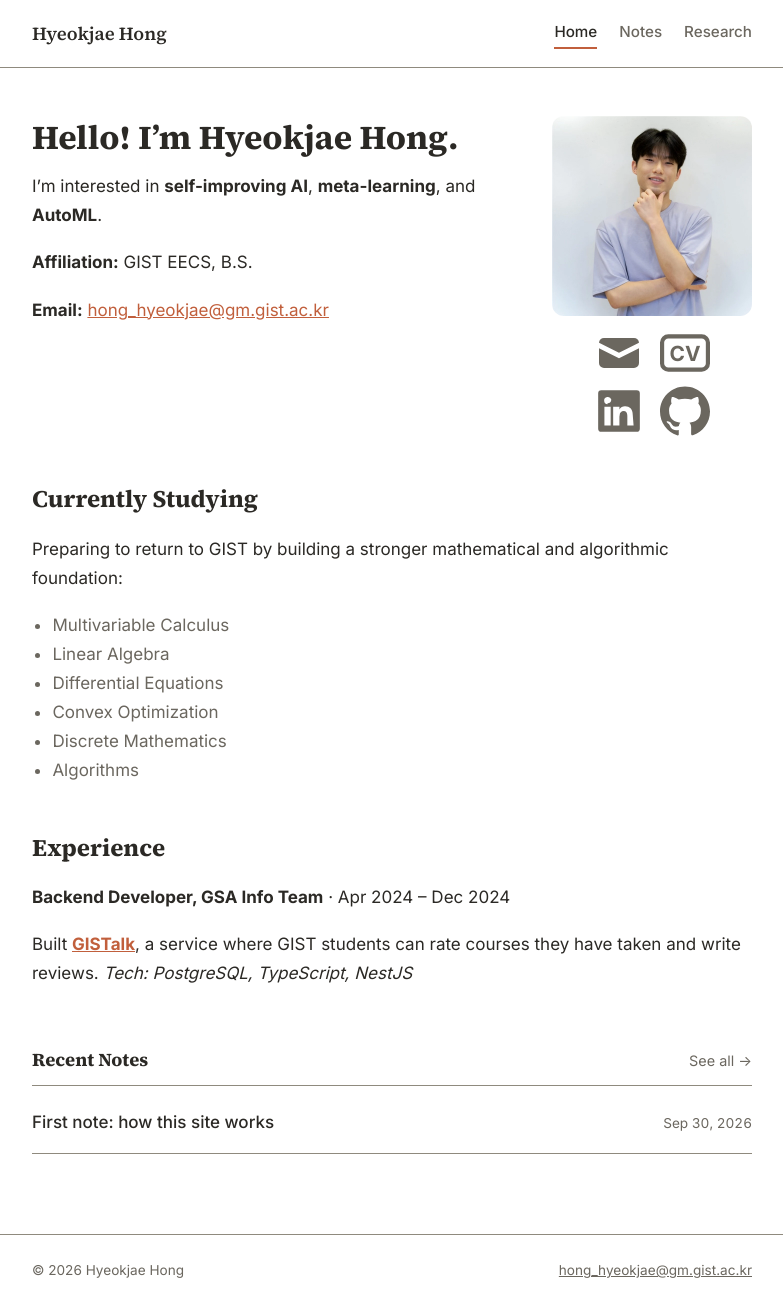
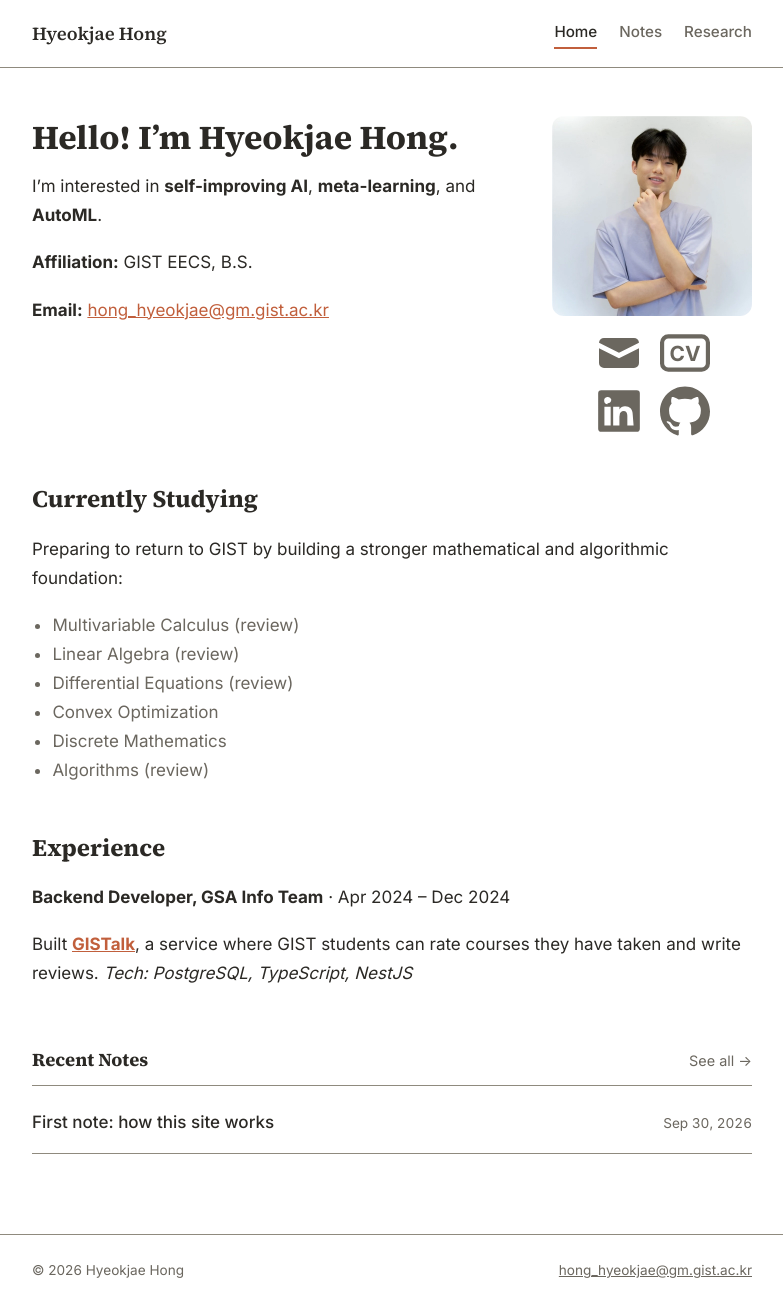
Before and after one commit to gurwoghd/gurwoghd.github.io, a Jekyll site: the page built from index.md, in a window 1280 px wide and 1306 px high. Shown: the whole window, without its empty margins (248-1031 px from the left). Built offline with Jekyll 4.4.1, drawn with Linux system fonts in a browser that asks for light colours.

Commit message:
Home: mark review subjects
Co-Authored-By: Claude Sonnet 5.5 <noreply@anthropic.com>

```diff
--- a/index.md
+++ b/index.md
@@ -25,12 +25,12 @@ I'm interested in **self-improving AI**, **meta-learning**, and **AutoML**.
 
 Preparing to return to GIST by building a stronger mathematical and algorithmic foundation:
 
-- Multivariable Calculus
-- Linear Algebra
-- Differential Equations
+- Multivariable Calculus (review)
+- Linear Algebra (review)
+- Differential Equations (review)
 - Convex Optimization
 - Discrete Mathematics
-- Algorithms
+- Algorithms (review)
 
 ## Experience
 
```
